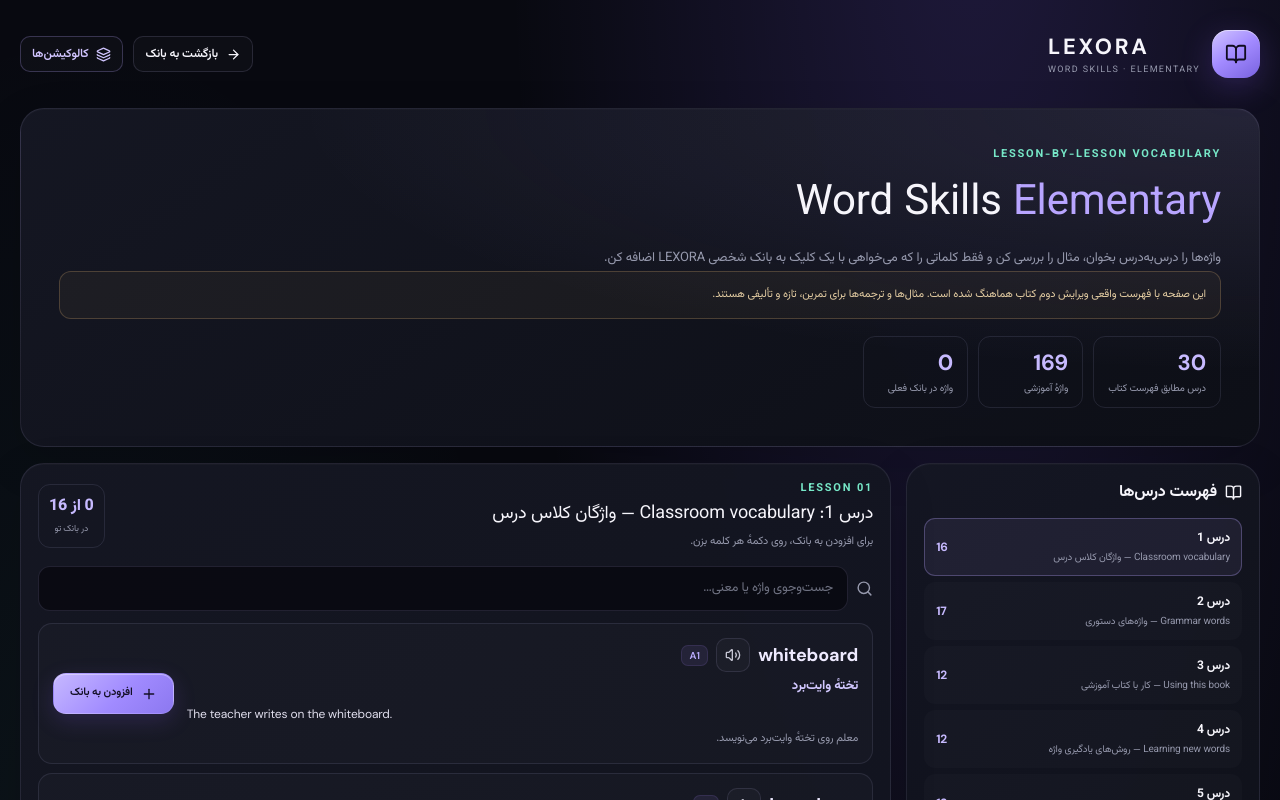
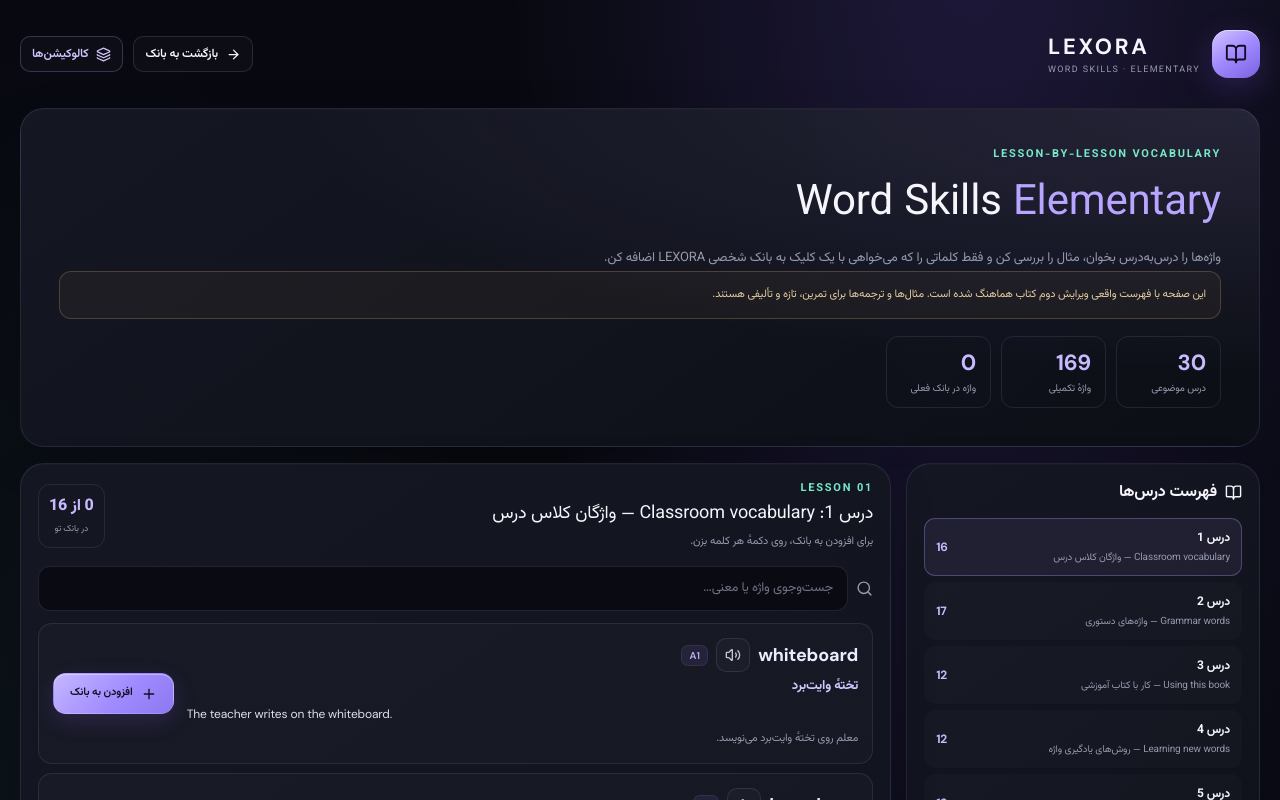
Before and after one commit to Rezadexi/LEXORA, a Next.js app: page /LEXORA/word-skills in a window 1280 px wide. Shown: the top 800 px of the page. Built offline with nearby package versions, Linux system fonts and the light colour scheme.

Commit message:
Clarify Word Skills lesson labels

```diff
--- a/app/word-skills/page.tsx
+++ b/app/word-skills/page.tsx
@@ -297,7 +297,7 @@ export default function WordSkillsPage() {
       <h1>Word Skills <span>Elementary</span></h1>
       <p>واژه‌ها را درس‌به‌درس بخوان، مثال را بررسی کن و فقط کلماتی را که می‌خواهی با یک کلیک به بانک شخصی LEXORA اضافه کن.</p>
       <div className="wordskills-notice">این صفحه با فهرست واقعی ویرایش دوم کتاب هماهنگ شده است. مثال‌ها و ترجمه‌ها برای تمرین، تازه و تألیفی هستند.</div>
-      <div className="wordskills-stats"><div><strong>{lessons.length}</strong><span>درس مطابق فهرست کتاب</span></div><div><strong>{lessons.reduce((n,l)=>n+l.words.length,0)}</strong><span>واژهٔ آموزشی</span></div><div><strong>{bankWords.length}</strong><span>واژه در بانک فعلی</span></div></div>
+      <div className="wordskills-stats"><div><strong>{lessons.length}</strong><span>درس موضوعی</span></div><div><strong>{lessons.reduce((n,l)=>n+l.words.length,0)}</strong><span>واژهٔ تکمیلی</span></div><div><strong>{bankWords.length}</strong><span>واژه در بانک فعلی</span></div></div>
     </section>
     <section className="wordskills-layout">
       <aside className="panel wordskills-lessons">
```
